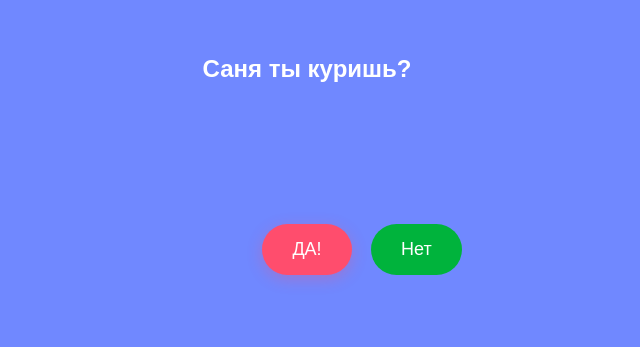
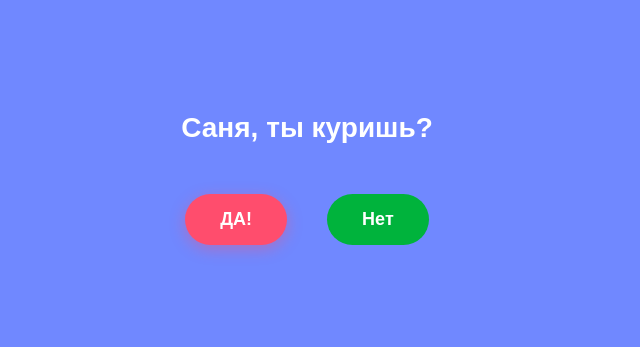
Before and after one commit to Mafingg/Sanek, a plain HTML site: page index.html in a window 1280 px wide. Shown: the part 181-528 px from the top of the page, without its empty margins (333-973 px from the left). Drawn offline with Linux system fonts and the light colour scheme.

Commit message:
Update 8.2 index.html

```diff
--- a/index.html
+++ b/index.html
@@ -17,57 +17,75 @@
             padding: 0;
             height: 100vh;
             display: flex;
-            flex-direction: column;
             justify-content: center;
             align-items: center;
             background-color: #7088ff;
             font-family: sans-serif;
-            overflow: hidden; /* Важно: чтобы не появлялась прокрутка */
+            overflow: hidden;
         }
+
+        .main-wrapper {
+            display: flex;
+            flex-direction: column;
+            align-items: center;
+            width: 100%;
+            max-width: 500px; /* Ограничиваем ширину для красоты */
+        }
+
         h1 {
             color: #ffffff;
-            font-size: 24px;
+            font-size: 28px;
             text-align: center;
-            padding: 0 20px;
-            pointer-events: none; /* Чтобы текст не мешал кликам */
+            margin-bottom: 50px;
+            pointer-events: none;
         }
+
         .btn-container {
             position: relative;
             width: 100%;
-            height: 300px;
+            height: 150px; /* Зона, в которой будут кнопки */
             display: flex;
             justify-content: center;
-            align-items: center;
+            align-items: flex-start; /* Выравниваем кнопки по верхней линии */
+            gap: 40px;
         }
+
         button {
-            padding: 15px 30px;
+            padding: 15px 35px;
             font-size: 18px;
+            font-weight: bold;
             cursor: pointer;
             border: none;
             border-radius: 50px;
-            transition: all 0.2s ease-out; /* Плавность как в anime.js */
+            transition: all 0.2s ease-out;
             touch-action: manipulation;
+            min-width: 100px;
         }
+
         #yesBtn {
             background-color: #ff4d6d;
             color: white;
-            box-shadow: 0 4px 15px rgba(255, 77, 109, 0.3);
+            box-shadow: 0 4px 15px rgba(255, 77, 109, 0.4);
+            z-index: 1;
         }
+
         #noBtn {
             background-color: #00b33c;
             color: white;
-            position: fixed; /* Используем fixed для точности координат экрана */
-            left: 55%; /* Начальная позиция справа от кнопки "Да" */
+            position: relative; /* В начале стоит в ряд */
+            z-index: 2;
         }
     </style>
 </head>
 <body>
 
-    <h1>Саня ты куришь?</h1>
+    <div class="main-wrapper">
+        <h1>Саня, ты куришь?</h1>
 
-    <div class="btn-container">
-        <button id="yesBtn">ДА!</button>
-        <button id="noBtn">Нет</button>
+        <div class="btn-container" id="container">
+            <button id="yesBtn">ДА!</button>
+            <button id="noBtn">Нет</button>
+        </div>
     </div>
 
     <script>
@@ -75,14 +93,14 @@
         const yesBtn = document.getElementById("yesBtn");
 
         const moveButton = () => {
-            const padding = 50; // Отступ от краев экрана, чтобы не улетала
+            // Переключаем на fixed только в момент начала игры
+            noBtn.style.position = 'fixed';
 
-            // Получаем доступную ширину и высоту окна
+            const padding = 30;
             const screenWidth = window.innerWidth;
             const screenHeight = window.innerHeight;
 
-            // Генерируем координаты так, чтобы кнопка не вылезала за границы экрана
-            // учитывая её собственные размеры и отступ
+            // Вычисляем случайные координаты по всему экрану
             const randomX = Math.floor(Math.random() * (screenWidth - noBtn.offsetWidth - padding * 2)) + padding;
             const randomY = Math.floor(Math.random() * (screenHeight - noBtn.offsetHeight - padding * 2)) + padding;
 
@@ -90,10 +108,10 @@
             noBtn.style.top = `${randomY}px`;
         };
 
-        // События для ПК и мобилок
+        // Обработка наведения и кликов
         noBtn.addEventListener("mouseover", moveButton);
         noBtn.addEventListener("touchstart", (e) => {
-            e.preventDefault(); // Запрещает нажатие на телефоне
+            e.preventDefault();
             moveButton();
         });
         noBtn.addEventListener("click", (e) => {
@@ -103,9 +121,9 @@
 
         yesBtn.addEventListener("click", () => {
             document.body.innerHTML = `
-                <div style="text-align:center;">
-                    <h1 style="font-size: 80px; margin-bottom: 0;">🤭</h1>
-                    <h1 style="color: #ffffff;">Я так и знал!</h1>
+                <div style="display: flex; flex-direction: column; justify-content: center; align-items: center; width: 100vw; height: 100vh;">
+                    <h1 style="font-size: 100px; margin: 0;">🤭</h1>
+                    <h1 style="color: #ffffff; font-size: 32px;">Я так и знал!</h1>
                 </div>
             `;
         });
```
